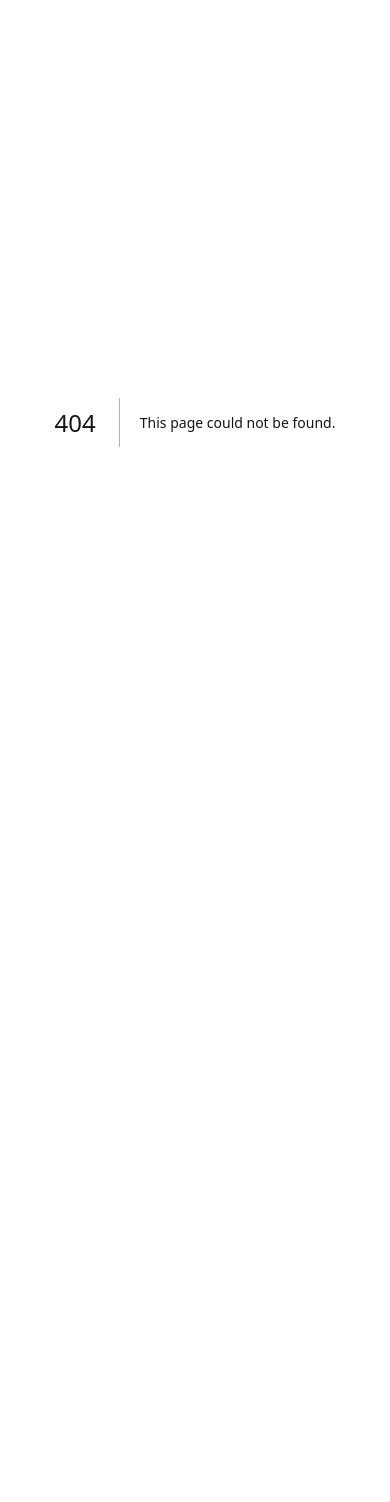
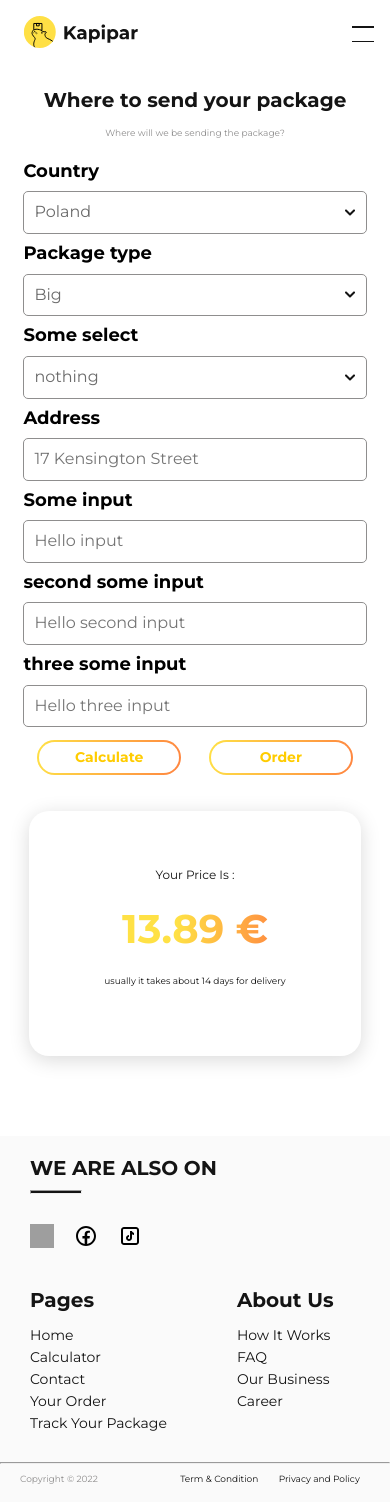
Before and after one commit to plabelclothing/kapipar-web-dashboard, a Next.js app: page /userOrder in a window 390 px wide. Before the commit this address had no page. Before the commit the page ends 844 px from the top, so only its background shows below. Built offline with nearby package versions, Linux system fonts and the light colour scheme; grey boxes are pictures that could not be loaded.

Commit message:
add userOrder page

```diff
--- a/src/pages/_app.tsx
+++ b/src/pages/_app.tsx
@@ -16,6 +16,7 @@ import './tracker/tracker.css'
 import './profile/profile.css'
 import './order/order.css'
 import './detailOrder/detailOrder.css'
+import './userOrder/userOrder.css'
 
 export type NextPageWithLayout<P = {}, IP = P> = NextPage<P, IP> & {
 	getLayout?: (page: ReactElement) => ReactNode
--- a/src/pages/calculator/calculator.css
+++ b/src/pages/calculator/calculator.css
@@ -1,5 +1,4 @@
 @import url(../../styles/global.css);
-/* @import url(../AboutPage/AboutFaq.css); */
 
 /* calculator styles */
 
--- a/src/pages/contact/contact.css
+++ b/src/pages/contact/contact.css
@@ -1,5 +1,4 @@
 @import url(../../styles/global.css);
-/* @import url(../AboutPage/AboutFaq.css); */
 
 .contact-background {
   position: absolute;
--- a/src/pages/faq/faq.css
+++ b/src/pages/faq/faq.css
@@ -1,5 +1,5 @@
 @import url(../../styles/global.css);
-/* @import url(../About/HowItWork.css); */
+@import url(../../pages/howItWorks/howItWorks.css);
 
 .faq-background {
   position: absolute;
--- a/src/pages/register/register.css
+++ b/src/pages/register/register.css
@@ -1,5 +1,4 @@
 @import url(../../styles/global.css);
-/* @import url(../AboutPage/AboutFaq.css); */
 
 .wrapper {
   width: 1429px;
--- a/src/pages/tracker/tracker.css
+++ b/src/pages/tracker/tracker.css
@@ -1,5 +1,5 @@
 @import url(../../styles/global.css);
-/* @import url(../profile/profile.css); */
+@import url(../../pages/profile/profile.css);
 
 .right-side_tracker {
   width: 100%;
--- /dev/null
+++ b/src/pages/userOrder/index.tsx
@@ -0,0 +1,64 @@
+import type { ReactElement } from 'react';
+import RootLayout from '@/components/rootLayout';
+import type { NextPageWithLayout } from '../_app';
+
+const UserOrder: NextPageWithLayout = () => {
+  return <>
+    <div className="main">
+      <h1 className="order-calculator_title">Where to send your package</h1>
+      <p className="order-calculator_subtitle">Where will we be sending the package?</p>
+      <div className="order-calculator_wrapper">
+        <div className="order-wrapper">
+          <label className="order-input_title" htmlFor="">Country</label>
+          <select className="order-input select-input">
+            <option value="">Poland</option>
+            <option value="">UK</option>
+            <option value="">Lithuania</option>
+            <option value="">Latvia</option>
+          </select>
+          <label className="order-input_title" htmlFor="">Package type</label>
+          <select className="order-input select-input">
+            <option value="">Big</option>
+            <option value="">Large</option>
+            <option value="">Small</option>
+          </select>
+          <label className="order-input_title" htmlFor="">Some select</label>
+          <select className="order-input select-input">
+            <option value="">nothing</option>
+            <option value="">big nothing</option>
+            <option value="">Small nothing</option>
+          </select>
+          <label className="order-input_title" htmlFor="">Address</label>
+          <input className="order-input" type="text" placeholder="17 Kensington Street" />
+          <label className="order-input_title" htmlFor="">Some input</label>
+          <input className="order-input" type="text" placeholder="Hello input" />
+          <label className="order-input_title" htmlFor="">second some input</label>
+          <input className="order-input" type="text" placeholder="Hello second input" />
+          <label className="order-input_title" htmlFor="">three some input</label>
+          <input className="order-input" type="text" placeholder="Hello three input" />
+          <div className="order-btn_wrapper">
+            <button className="get-btn order-btn">Calculate</button>
+            <button className="get-btn order-btn">Order</button>
+          </div>
+        </div>
+        <div className="calculator-wrapper">
+          <div className="calculator-text_wrapper">
+            <p className="calculator-title">Your Price Is :</p>
+            <p className="calculator-price">13.89  €</p>
+            <p className="calculator-description">usually it takes about 14 days for delivery</p>
+          </div>
+        </div>
+      </div>
+    </div>
+  </>
+}
+
+UserOrder.getLayout = function getLayout(page: ReactElement) {
+	return (
+		<RootLayout>
+			{page}
+		</RootLayout>
+	);
+};
+
+export default UserOrder;
--- /dev/null
+++ b/src/pages/userOrder/userOrder.css
@@ -0,0 +1,154 @@
+@import url(../../styles/global.css);
+
+.order-calculator_title {
+  margin: 0 0 25px;
+  text-align: center;
+}
+
+.order-calculator_subtitle {
+  margin: 0 0 50px;
+  text-align: center;
+}
+
+.order-calculator_wrapper {
+  display: flex;
+  margin-bottom: 80px;
+}
+
+.order-wrapper {
+  width: 38%;
+  display: flex;
+  flex-direction: column;
+  gap: 8px;
+}
+
+.order-input_title {
+  font-weight: 700;
+  font-size: 18px;
+  line-height: 130%;
+}
+
+.order-input {
+  padding: 10px;
+  border: 1px solid #8F8E8E;
+  border-radius: 5px;
+  font-weight: 400;
+  font-size: 16px;
+  line-height: 130%;
+  color: #6B6B6B;
+  background: #FFF;
+  -moz-appearance: none;
+  -webkit-appearance: none;
+  appearance: none;
+}
+
+.select-input {
+  background: url(/icons/dropdown-icon.svg) no-repeat;
+  background-position: 97% 50%;
+}
+
+.order-btn_wrapper {
+  display: flex;
+  justify-content: space-between;
+}
+
+.order-btn {
+  width: 42%;
+  margin-top: 5px;
+}
+
+.calculator-wrapper {
+  display: flex;
+  justify-content: center;
+  align-items: center;
+  margin-left: 40px;
+  padding: 111px 150px 136px;
+  background: #FFFFFF;
+  box-shadow: 0px 4px 20px rgba(0, 0, 0, 0.15);
+  border-radius: 20px;
+}
+
+.calculator-text_wrapper {
+  display: flex;
+  flex-direction: column;
+  justify-content: center;
+  align-items: center;
+}
+
+.calculator-title {
+  margin: 0 0 20px;
+  font-weight: 400;
+  font-size: 25px;
+  line-height: 32.5px;
+  color: #141414;
+}
+
+.calculator-price {
+  margin: 0 0 20px;
+  font-weight: 700;
+  font-size: 80px;
+  line-height: 130%;
+  background: linear-gradient(96.36deg, #FFE145 37.36%, #FF8540 108.89%);
+  -webkit-background-clip: text;
+  -webkit-text-fill-color: transparent;
+  background-clip: text;
+  text-fill-color: transparent;
+}
+
+.calculator-description {
+  margin: 0;
+  font-weight: 500;
+  font-size: 18px;
+  line-height: 25.2px;
+  text-align: center;
+  color: #141414;
+}
+
+@media screen and (max-width: 1023px) {
+  .order-calculator_title {
+    font-weight: 700;
+    font-size: 20px;
+    line-height: 24px;
+    margin: 20px 0 15px;
+  }
+
+  .order-calculator_subtitle {
+    font-weight: 500;
+    font-size: 9px;
+    line-height: 140%;
+    margin: 0 0 20px;
+  }
+
+  .order-calculator_wrapper {
+    justify-content: center;
+    flex-wrap: wrap;
+  }
+
+  .order-wrapper {
+    width: 88%;
+    margin-bottom: 20px;
+  }
+
+  .calculator-wrapper {
+    padding: 56px 75px 68px;
+    margin-left: 0px;
+  }
+
+  .calculator-title {
+    font-weight: 400;
+    font-size: 12px;
+    line-height: 130%;
+  }
+
+  .calculator-price {
+    font-weight: 700;
+    font-size: 40px;
+    line-height: 130%;
+  }
+
+  .calculator-description {
+    font-weight: 500;
+    font-size: 9px;
+    line-height: 140%;
+  }
+}
--- a/src/styles/global.css
+++ b/src/styles/global.css
@@ -1,5 +1,7 @@
 @import url('normalize.css');
 @import url('https://fonts.googleapis.com/css2?family=Montserrat:wght@400;700&display=swap');
+
+/* @import url('../pages/userOrder/userOrder.css'); */
 
 html {
   scroll-behavior: smooth;
```
